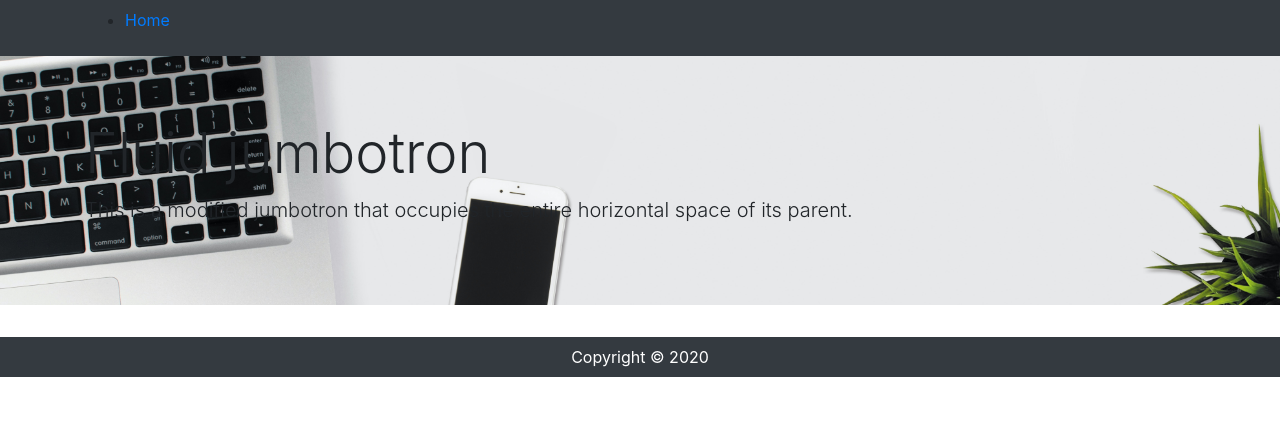
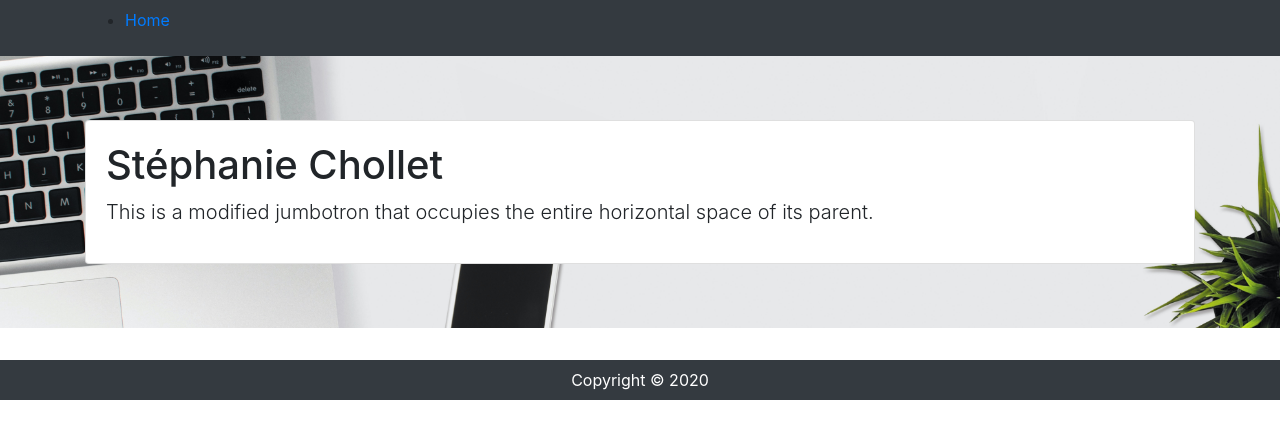
Before and after one commit to schollet/homepage, a Jekyll site: the page built from index.html, in a window 1280 px wide. Shown: the top 439 px of the page. Built offline with Jekyll 4.4.1, drawn with Linux system fonts in a browser that asks for light colours.

Commit message:
Update index.html

```diff
--- a/index.html
+++ b/index.html
@@ -5,7 +5,11 @@ layout: default
 <div class="jumbotron jumbotron-fluid"
   style="background-image: url(assets/pexels-dominika-roseclay-1036841.jpg); background-size: 100%;">
   <div class="container">
-    <h1 class="display-4">Fluid jumbotron</h1>
+    <div class="card">
+      <div class="card-body">
+    <h1 class="display-5">Stéphanie Chollet</h1>
     <p class="lead">This is a modified jumbotron that occupies the entire horizontal space of its parent.</p>
+      </div>
+    </div>
   </div>
 </div>
```
